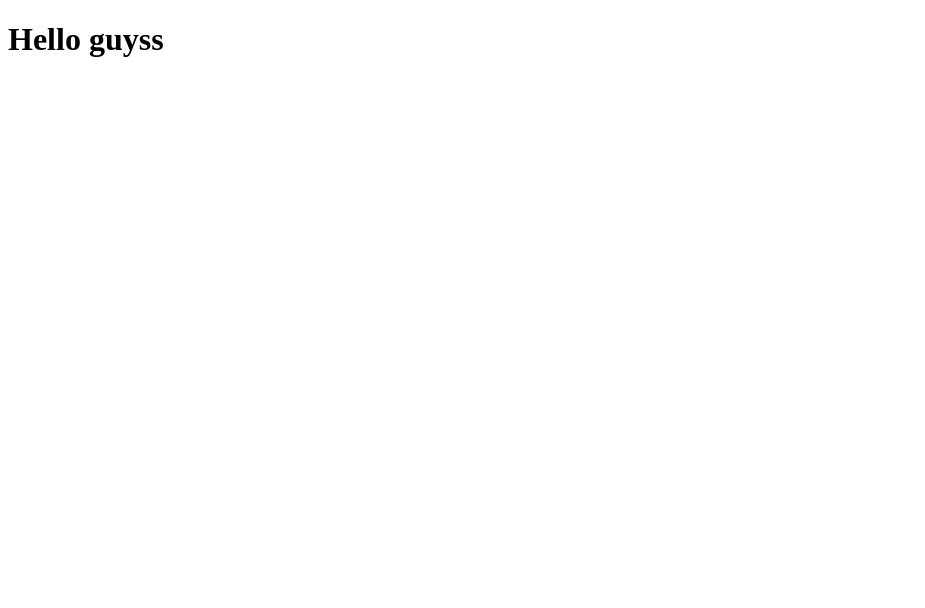
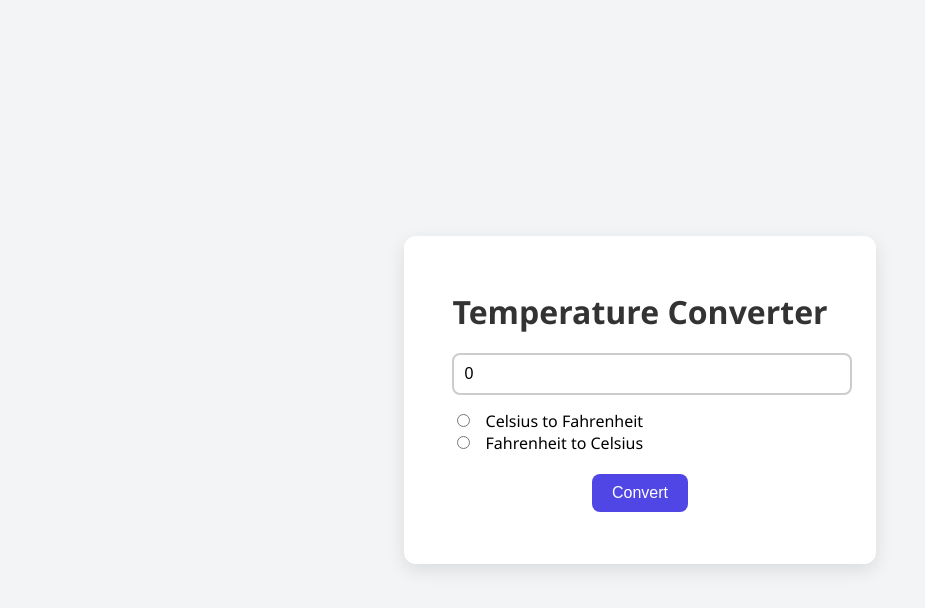
Before and after one commit to tannmayygupta/jsproject, a plain HTML site: page p1/index.html in a window 1280 px wide. Shown: the whole page, without its empty margins (0-925 px from the left). Drawn offline with Linux system fonts and the light colour scheme.

Commit message:
Temperature converter using javascript completed 1/100

```diff
--- a/p1/index.html
+++ b/p1/index.html
@@ -1,11 +1,37 @@
+<!-- tempratue converter c-f and f-c  -->
+
 <!DOCTYPE html>
 <html lang="en">
 <head>
     <meta charset="UTF-8">
     <meta name="viewport" content="width=device-width, initial-scale=1.0">
-    <title>Document</title>
+    <title>TEMP COVERTER</title>
+    <link rel="stylesheet" href="style.css">
+
 </head>
 <body>
-    <h1>Hello guyss</h1>
+
+    <!-- only to select on checkbox add name attribute value same -->
+    <div class="container">
+        <h1>Temperature Converter</h1>
+
+        <input type="number" id="textbox" value="0" class="input-box"><br>
+
+        <div class="radio-group">
+            <input type="radio" id="toF" name="unit">
+            <label for="toF">Celsius to Fahrenheit</label><br>
+
+            <input type="radio" id="toC" name="unit">
+            <label for="toC">Fahrenheit to Celsius</label><br>
+        </div>
+
+        <button type="button" onclick="convert()">Convert</button>
+        <p id="result"></p>
+    </div>
+
+
+    <script src="index.js"></script>
+
+
 </body>
 </html>
--- /dev/null
+++ b/p1/index.js
@@ -0,0 +1,18 @@
+const textbox = document.getElementById('textbox');
+const toC = document.getElementById('toC');
+const toF = document.getElementById('toF');
+const result = document.getElementById('result');
+
+function convert() {
+    let temp = Number(textbox.value);
+
+    if (toF.checked) {
+        temp = (temp * 9/5) + 32;
+        result.textContent = `${temp.toFixed(2)} °F`;
+    } else if (toC.checked) {
+        temp = (temp - 32) * 5/9;
+        result.textContent = `${temp.toFixed(2)} °C`;
+    } else {
+        result.textContent = 'Please select a conversion option.';
+    }
+}
--- /dev/null
+++ b/p1/style.css
@@ -0,0 +1,65 @@
+/* style.css */
+
+body {
+    font-family: 'Segoe UI', Tahoma, Geneva, Verdana, sans-serif;
+    background: #f3f4f6;
+    display: flex;
+    justify-content: center;
+    align-items: center;
+    height: 100vh;
+    margin: 0;
+}
+
+.container {
+    background: white;
+    padding: 2rem 3rem;
+    border-radius: 12px;
+    box-shadow: 0 6px 18px rgba(0, 0, 0, 0.1);
+    text-align: center;
+}
+
+h1 {
+    color: #333;
+    margin-bottom: 20px;
+}
+
+.input-box {
+    width: 100%;
+    padding: 10px;
+    font-size: 1rem;
+    border: 2px solid #ccc;
+    border-radius: 8px;
+    margin-bottom: 15px;
+}
+
+.radio-group {
+    margin-bottom: 20px;
+    text-align: left;
+}
+
+.radio-group label {
+    margin-left: 8px;
+    font-weight: 500;
+}
+
+button {
+    background-color: #4f46e5;
+    color: white;
+    border: none;
+    padding: 10px 20px;
+    font-size: 1rem;
+    border-radius: 8px;
+    cursor: pointer;
+    transition: background-color 0.3s ease;
+}
+
+button:hover {
+    background-color: #4338ca;
+}
+
+#result {
+    margin-top: 20px;
+    font-size: 1.2rem;
+    font-weight: bold;
+    color: #2563eb;
+}
```
